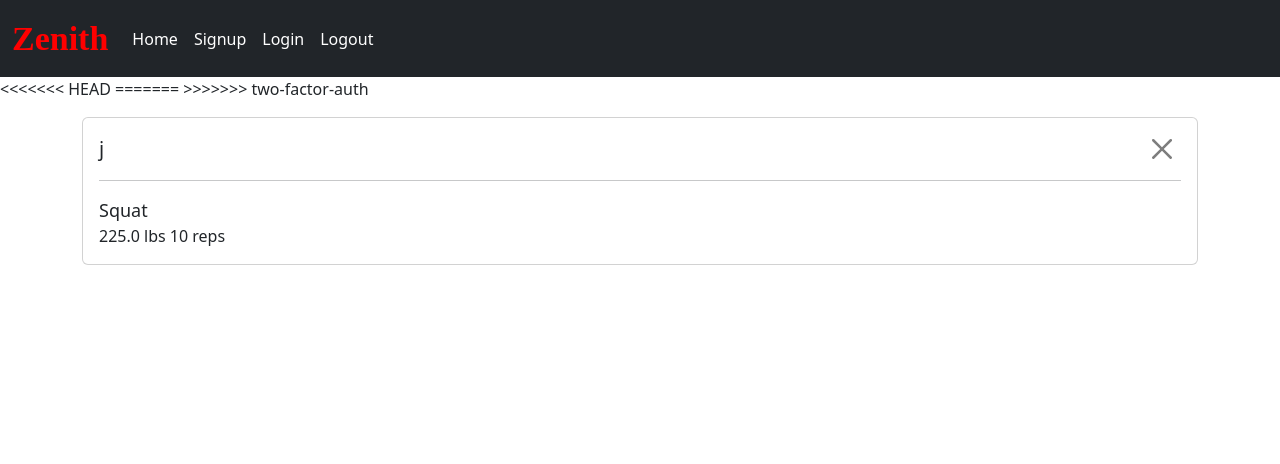
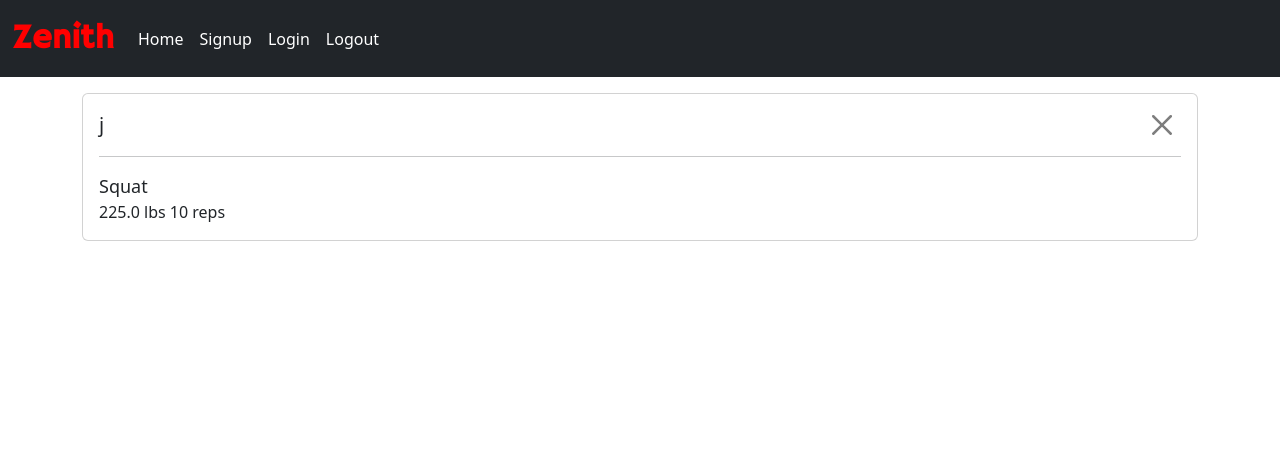
Before and after one commit to PatrickOBrien06/Zenith, a Flask app: page / in a window 1280 px wide. Shown: the top 464 px of the page. Run offline with Flask 3, Linux system fonts and the light colour scheme; a user stored in the database is signed in.

Commit message:
branch: fixing stable backend

```diff
--- a/website/templates/base.html
+++ b/website/templates/base.html
@@ -6,17 +6,12 @@
     <meta name="viewport" content="width=device-width, initial-scale=1.0">
     <style>
 body {
-<<<<<<< HEAD
     margin: 0px;
   }
 
 .alert {
   margin: 0;
 }
-=======
-      margin: 0px;
-    }
->>>>>>> two-factor-auth
 
 @font-face {
   font-family: 'Hammersmith One';
@@ -75,10 +70,6 @@ body {
           </div>
         </div>
       </nav>
-<<<<<<< HEAD
-
-=======
->>>>>>> two-factor-auth
       {% with messages = get_flashed_messages(with_categories=True) %}
         {% if messages %}
             {% for category, message in messages %}
```
Also changed, not shown: instance/project.db.
